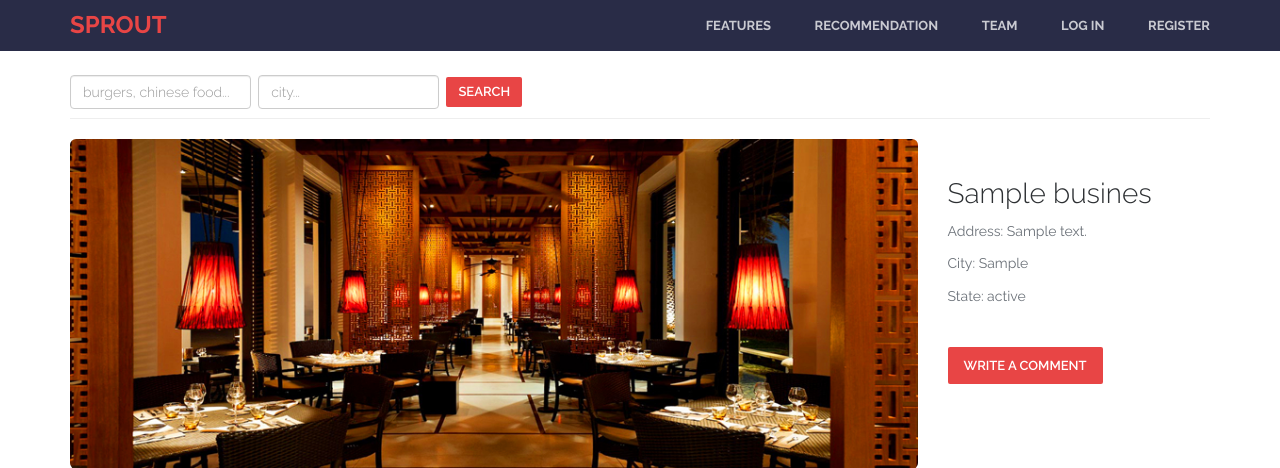
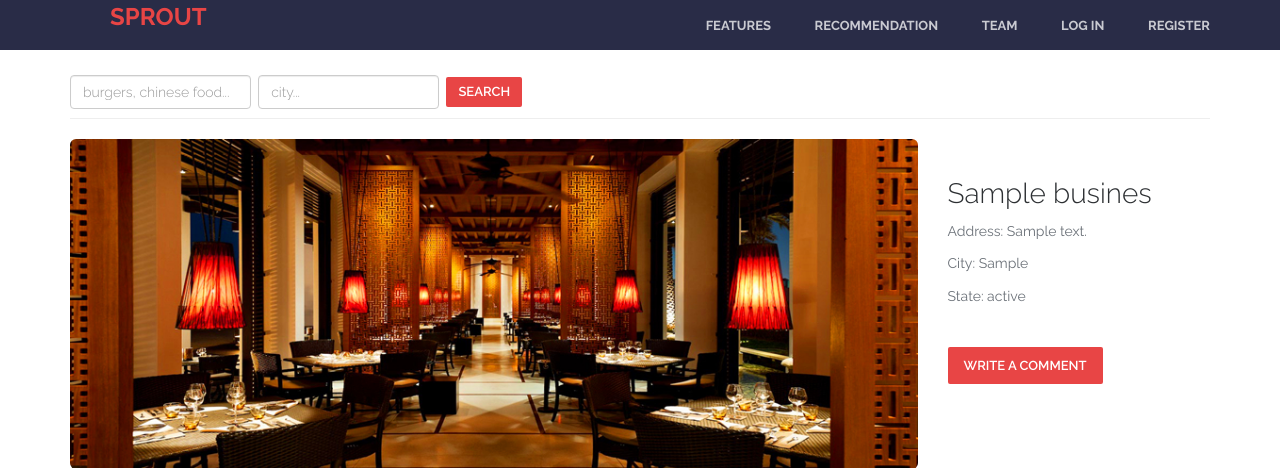
Before and after one commit to iamty7/CS411Project, a Django app: page /business/1/ in a window 1280 px wide. Shown: the top 468 px of the page. Run offline with Django 3.2, Linux system fonts and the light colour scheme; tables that the repository leaves empty hold one stand-in row (values such as "Sample post").

Commit message:
LTE business & index minior change v3.8.1

```diff
--- a/mysite/yelp/templates/yelp/business.html
+++ b/mysite/yelp/templates/yelp/business.html
@@ -48,7 +48,7 @@
                     <span class="icon-bar"></span>
                     <span class="icon-bar"></span>
                 </button>
-                <a class="navbar-brand" href="{% url 'home' %}">
+                <a class="logo" href="{% url 'home' %}">
                     <font size="5" color="#e84545"><strong>Sprout</strong></font>
                 </a>
             </div>
--- a/mysite/yelp/templates/yelp/index.html
+++ b/mysite/yelp/templates/yelp/index.html
@@ -32,15 +32,14 @@
 			<div class="header-content clearfix">
 				<a class="logo" href="#">
 					<font size="5"><strong>Sprout</strong></font>
-				</font>
 				</a>
 				<nav class="navigation" role="navigation">
 					<ul class="primary-nav">
 						<li><a href="#features">Features</a></li>
 						<li><a href="#recommendations">Recommendation</a></li>
 						<li><a href="#teams">Team</a></li>
-					<li><a data-toggle="modal" href="javascript:void(0)" onclick="openLoginModal();">Log in</a>
-						<li><a data-toggle="modal" href="javascript:void(0)" onclick="openRegisterModal();">Register</a>
+						<li><a data-toggle="modal" href="javascript:void(0)" onclick="openLoginModal();">Log in</a></li>
+						<li><a data-toggle="modal" href="javascript:void(0)" onclick="openRegisterModal();">Register</a></li>
 					</ul>
 				</nav>
 				<a href="#" class="nav-toggle">Menu<span></span></a>
```
Lines whose indentation alone changed are shown as unchanged.
